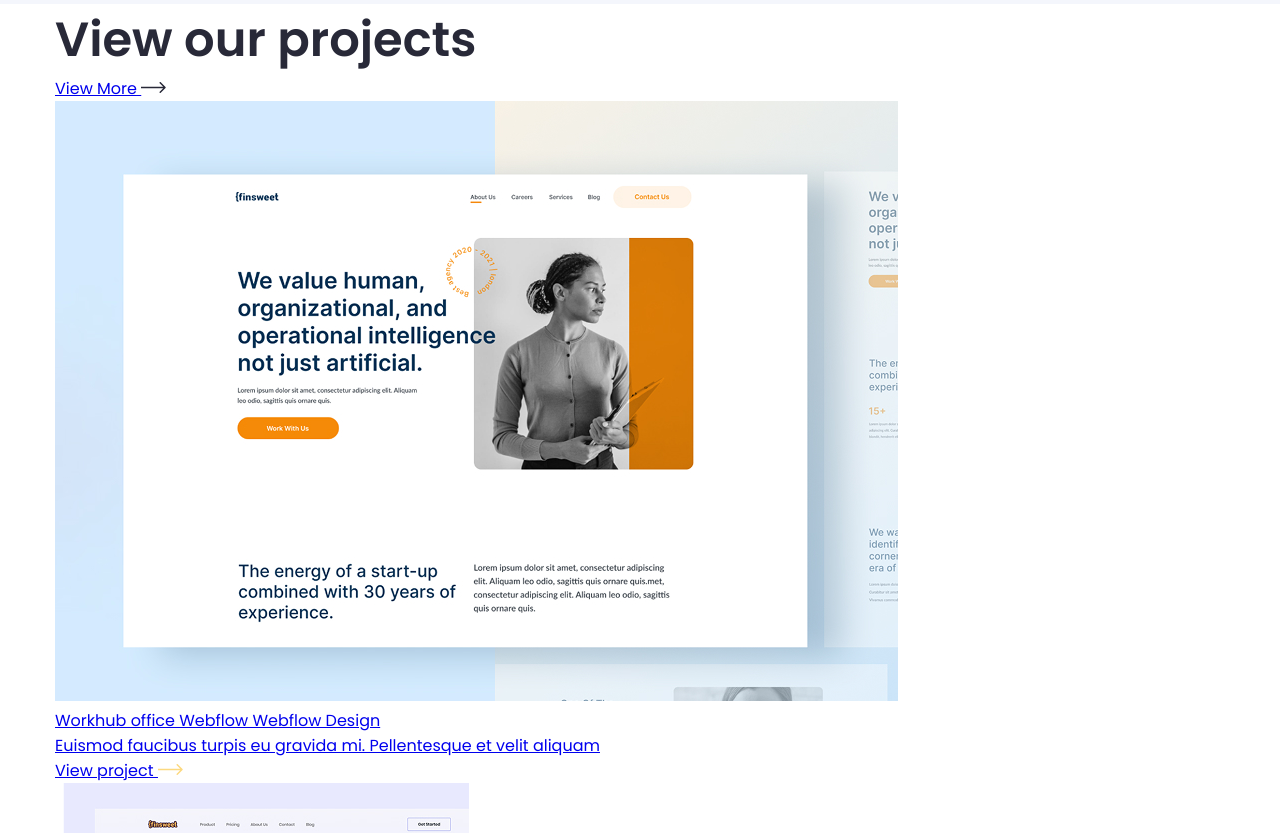
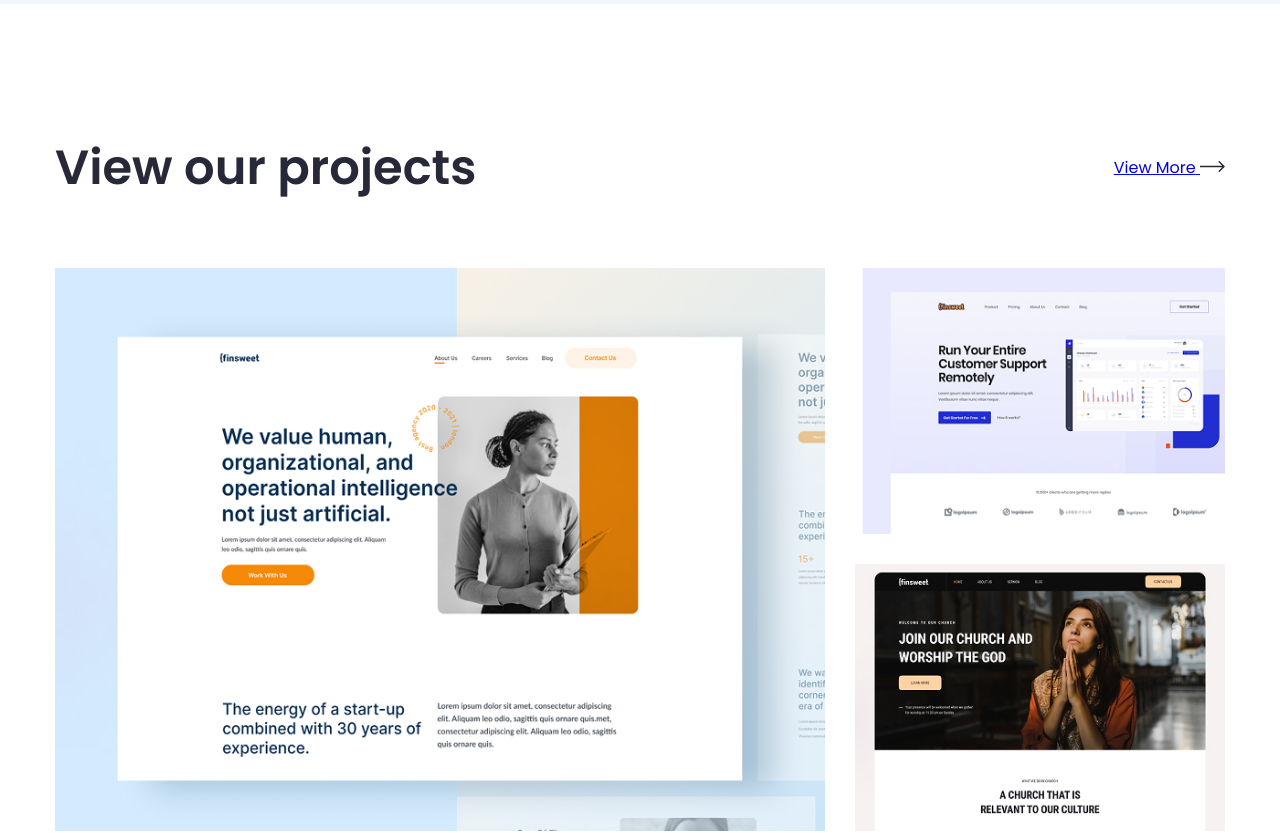
Before and after one commit to andreyk1n/finsweet, a React (Create React App) app: page / in a window 1280 px wide. Shown: the part 1420-2253 px from the top of the page. Built offline with nearby package versions, Linux system fonts and the light colour scheme; the HTML template or start-up script is replaced by a standard one.

Commit message:
update components/projects styles

```diff
--- a/src/template-parts/components/projects/Projects.jsx
+++ b/src/template-parts/components/projects/Projects.jsx
@@ -28,34 +28,34 @@ const Projects = () => {
           </Link>
         </div>
         <div className="projects__items">
-          <Link to="/project_1" className="project__item">
+          <Link to="/project_1" className="projects__item projects__item-big">
             <img src={img1} alt="Project preview" draggable="false" />
-            <div className="projects__info">
-              <p className="projects__info-title">
+            <div className="projects__item-info">
+              <p className="projects__item-info-title">
                 Workhub office Webflow Webflow Design
               </p>
-              <p className="projects__info-subtitle">
+              <p className="projects__item-info-subtitle">
                 Euismod faucibus turpis eu gravida mi. Pellentesque et velit
                 aliquam{" "}
               </p>
-              <Link to="/project_1" className="project__item">
+              <Link to="/project_1" className="projects__item">
                 View project <img src={arrow} alt="Arrow" />
               </Link>
             </div>
           </Link>
-          <Link to="/project_2" className="project__item">
+          <Link to="/project_2" className="projects__item">
             <img src={img2} alt="Project preview" draggable="false" />
-            <div className="projects__info">
-              <p className="projects__info-title">Unisaas Website Design</p>
-              <Link to="/project_2" className="project__item">
+            <div className="projects__item-info">
+              <p className="projects__item-info-title">Unisaas Website Design</p>
+              <Link to="/project_2" className="projects__item">
                 View project <img src={arrow} alt="Arrow" />
               </Link>
             </div>
           </Link>
-          <Link to="/project_3" className="project__item">
+          <Link to="/project_3" className="projects__item">
             <img src={img3} alt="Project preview" draggable="false" />
-            <div className="projects__info">
-              <p className="projects__info-title">Project title</p>
+            <div className="projects__item-info">
+              <p className="projects__item-info-title">Project title</p>
               <Link to="/project_3" className="project__item">
                 View project <img src={arrow} alt="Arrow" />
               </Link>
--- a/src/template-parts/components/projects/projects.scss
+++ b/src/template-parts/components/projects/projects.scss
@@ -0,0 +1,73 @@
+.projects {
+    width: 100%;
+    margin: 128px 0;
+
+    @media (max-width: 992px) {
+        margin: 60px 0;
+    }
+
+    &__container {
+        display: flex;
+        flex-direction: column;
+    }
+
+    &__head {
+        width: 100%;
+        display: flex;
+        justify-content: space-between;
+        align-items: center;
+        margin: 0 0 64px 0;
+
+        @media (max-width: 992px) {
+            margin: 0 0 30px 0;
+        }
+    }
+
+    &__items {
+        width: 100%;
+        display: grid;
+        grid-template-columns: repeat(3, 1fr);
+        grid-template-rows: repeat(2, 1fr);
+        gap: 30px;
+
+        @media (max-width: 992px) {
+            grid-template-columns: repeat(2, 1fr);
+            grid-template-rows: repeat(3, 1fr);
+        }
+    }
+
+    &__item {
+        overflow: hidden;
+        position: relative;
+
+        img {
+            width: 100%;
+            height: 100%;
+        }
+
+        &:hover {
+            .projects__item-info {
+                left: 0;
+            }
+        }
+
+        &-info {
+            position: absolute;
+            left: -100%;
+            top: 0;
+            width: 100%;
+            height: 100%;
+            background: linear-gradient(to right, #1c1e53, rgba(28, 30, 83, 0.42));
+            transition-duration: .5s;
+        }
+
+        &-big {
+            grid-column: span 2;
+            grid-row: span 2;
+
+            @media (max-width: 992px) {
+                grid-column: span 1;
+            }
+        }
+    }
+}
```
